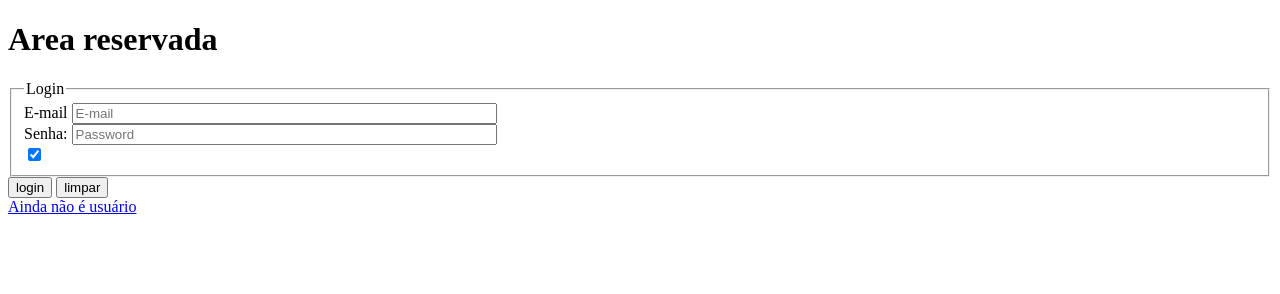
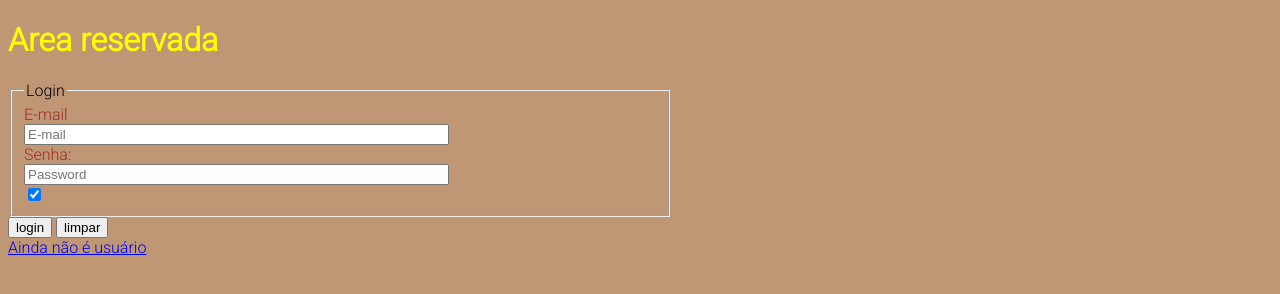
Before and after one commit to Murilo433/Exemplo-de-formulario-HTML, a plain HTML site: page index.html in a window 1280 px wide. Drawn offline with Linux system fonts and the light colour scheme.

Commit message:
implementado CSS

```diff
--- /dev/null
+++ b/estilo/estilo.css
@@ -0,0 +1,18 @@
+@import url('https://fonts.googleapis.com/css2?family=Roboto:wght@300&display=swap');
+body{
+    font-family: 'Roboto', sans-serif;
+    background-color: #bf9775;
+    color: #000;
+}
+h1{
+    color: yellow
+}
+fieldset{
+    width: 50%;
+}
+label{
+    color: brown;
+    font-size: 14;
+    display: block;
+    padding: 8;
+}
--- a/index.html
+++ b/index.html
@@ -5,6 +5,7 @@
     <meta charset="UTF-8">
     <meta http-equiv="X-UA-Compatible" content="IE=edge">
     <meta name="viewport" content="width=device-width, initial-scale=1.0">
+    <link href="./estilo/estilo.css" rel="stylesheet">
     <title>Area reservada</title>
 </head>
 
```
